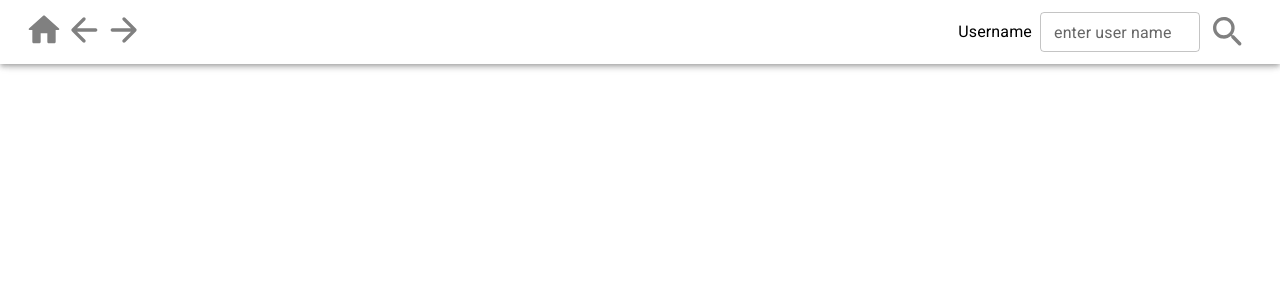
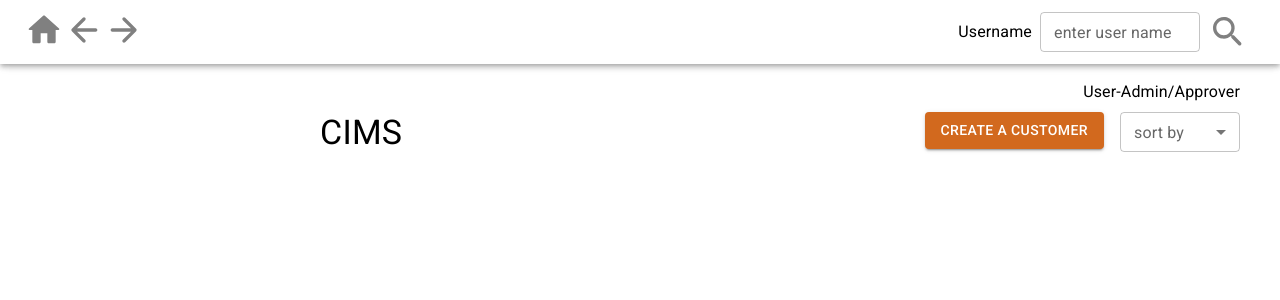
Before and after one commit to sam7468/cims-frontend, a React (Create React App) app: page / in a window 1280 px wide. Shown: the top 300 px of the page. Built offline with nearby package versions, Linux system fonts and the light colour scheme.

Commit message:
FEAT-000 | Neelakanta Gouda Patil | Added PageHeader

```diff
--- a/src/App.js
+++ b/src/App.js
@@ -2,11 +2,13 @@ import { Fragment } from 'react';
 
 import './index.css';
 import Header from './components/Header';
+import PageHeader from './components/PageHeader';
 
 function App() {
   return (
     <Fragment>
       <Header />
+      <PageHeader />
     </Fragment>
   );
 }
--- /dev/null
+++ b/src/components/PageHeader.js
@@ -0,0 +1,88 @@
+import React, { useState } from "react";
+import {Button,
+        FormControl,
+        Grid,
+        InputLabel,
+        MenuItem,
+        Select,
+        Typography} from "@mui/material";
+import { makeStyles } from "@mui/styles";
+
+const useStyles = makeStyles({
+    menu: {
+        marginTop: '5rem',
+    },
+    userAdmin: {
+        textAlign: 'right',
+        paddingRight: '2.5rem',
+    },
+    buttons: {
+        marginTop: '0.5rem',
+        marginLeft: '25%',
+    }
+});
+
+export default function PageHeader() {
+    const [sortBy, setSortBy] = useState("");
+    const classes = useStyles();
+    const values = ["None",
+                    "By ID",
+                    "By location",
+                    "By start date",
+                    "By Status",
+                    "By associate name",
+                    "By CompanyUID"
+                ];
+    const handleSortBy = (e) => {
+        if (e.target.value==="None") {
+            setSortBy("");
+        } else {
+            setSortBy(e.target.value);
+        }
+    };
+
+    return(
+        <div className={classes.menu}>
+            <div className={classes.user}>
+                <Typography variant="body1" className={classes.userAdmin}>
+                    User-Admin/Approver
+                </Typography>
+            </div>
+            <div className={classes.buttons}>
+                <Grid
+                    justifyContent="space-between"
+                    container
+                >
+                    <Grid item>
+                        <Typography variant="h4">
+                            CIMS
+                        </Typography>
+                    </Grid>
+                    <Grid item>
+                        <Button variant="contained" style={{backgroundColor: 'chocolate'}}>
+                            Create a customer
+                        </Button>
+                        <FormControl size="small" sx={{ minWidth: 120, margin: '0 2.5rem 0 1rem' }}>
+                            <InputLabel id="sortBy">sort by</InputLabel>
+                            <Select labelId="sortBy"
+                                id="select"
+                                value={sortBy}
+                                label="sortBy"
+                                onChange={handleSortBy}
+                            >
+                                {values.map((values) => (
+                                    <MenuItem
+                                        key={values}
+                                        value={values}
+                                    >
+                                    {values}
+                                    </MenuItem>
+                                ))}
+                            </Select>
+                        </FormControl>
+                    </Grid>
+                </Grid>
+            </div>
+        </div>
+    );
+}
```
